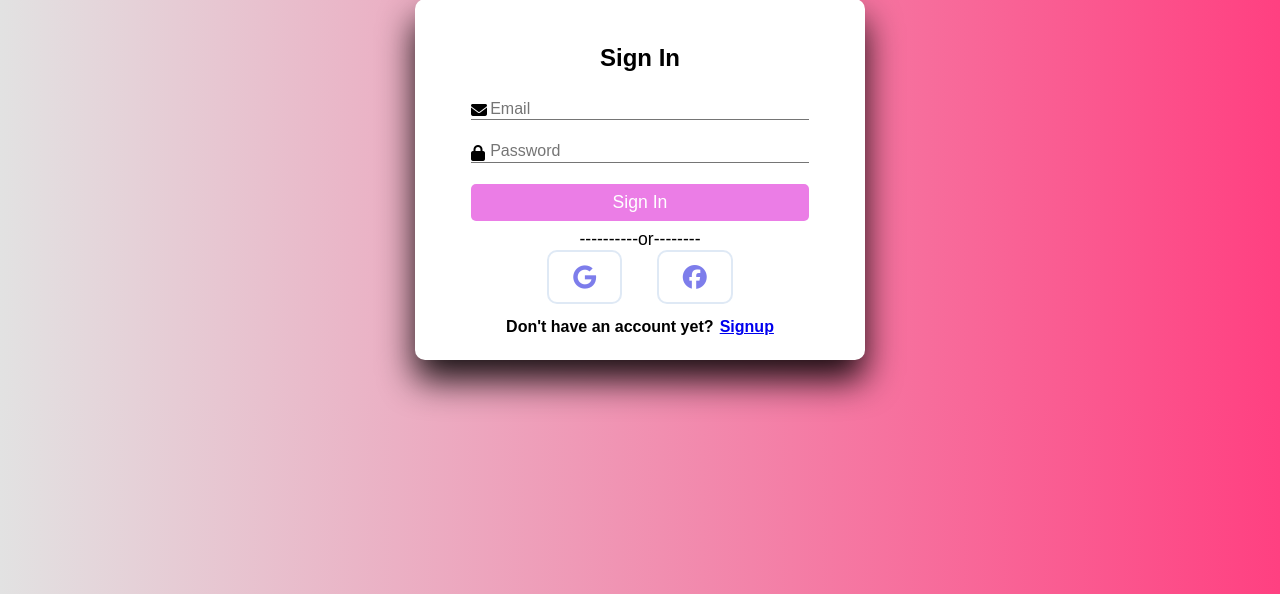
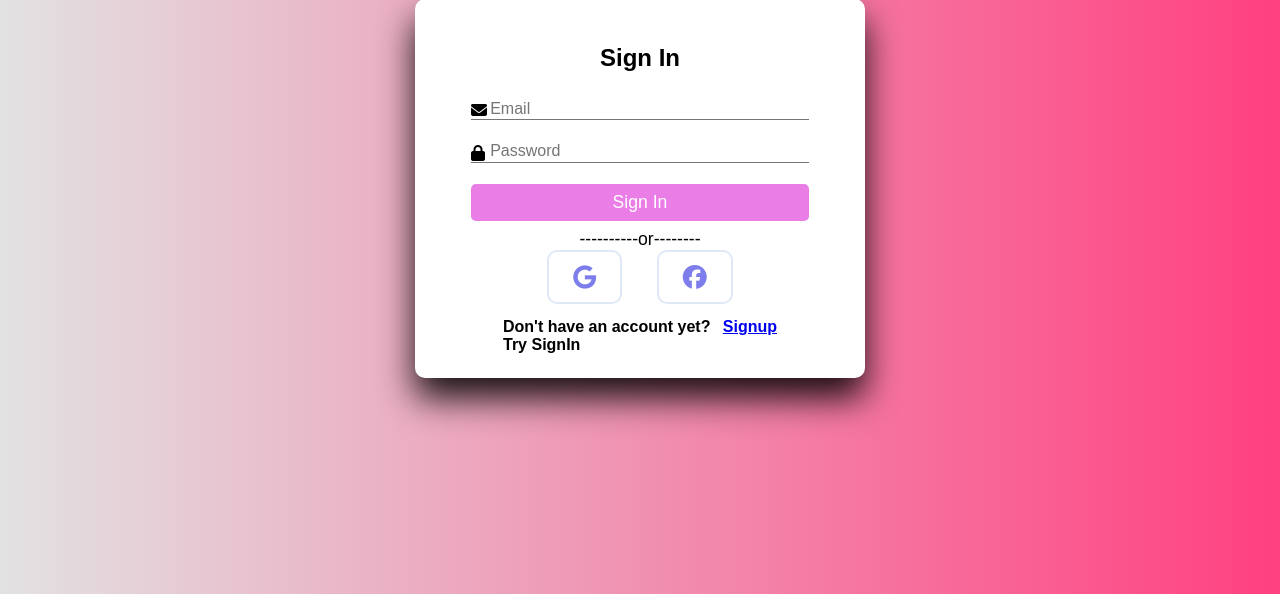
Before and after one commit to Parth181104/DevOpsLab, a PHP site: page /login.php in a window 1280 px wide. Shown: the part 69-663 px from the top of the page. Run offline with PHP 8.4, Linux system fonts and the light colour scheme.

Commit message:
added a message in login page

```diff
--- a/website/login.php
+++ b/website/login.php
@@ -32,7 +32,7 @@
             <i class="fab fa-facebook"></i>
         </div>
         <div class="links">
-            <p>Don't have an account yet?</p>
+            <p>Don't have an account yet? Try SignIn</p>
             <a href="regtry.php">Signup</a>
         </div>
     </div>
```
